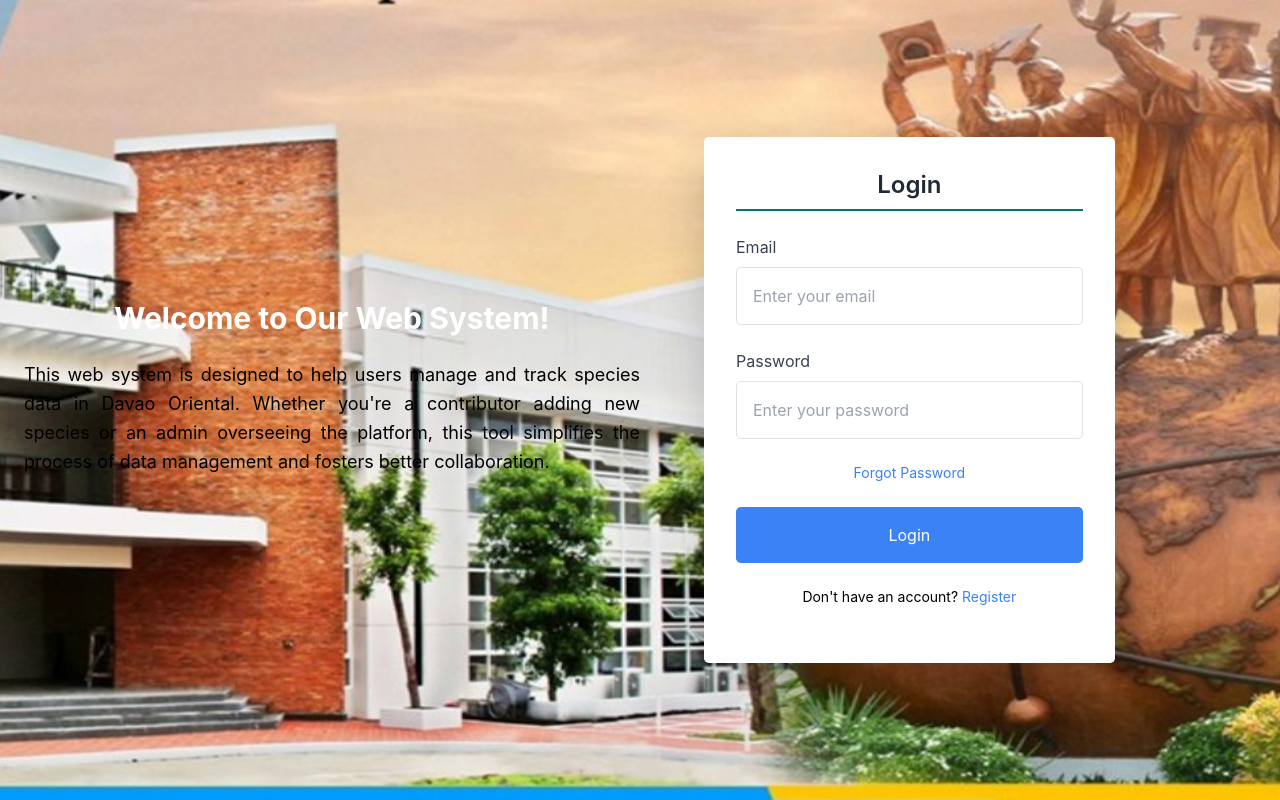
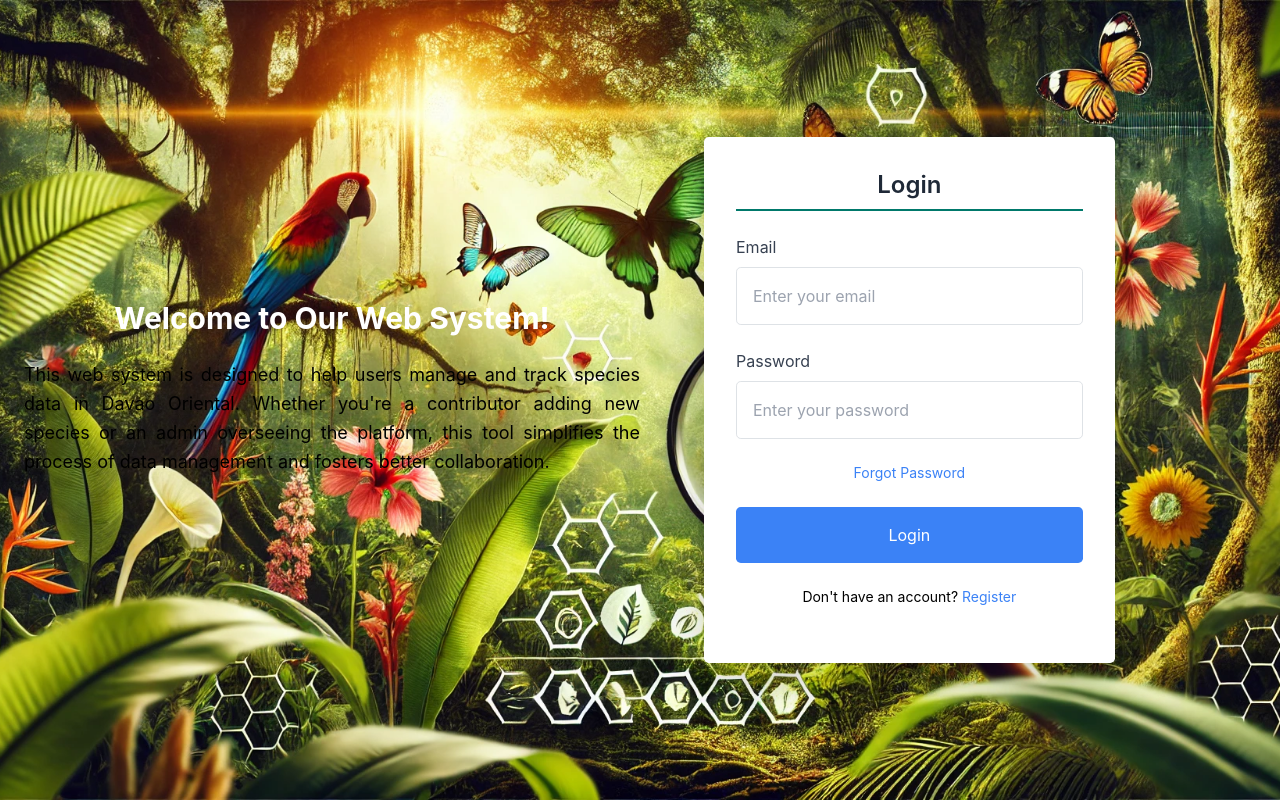
Before and after one commit to Miketzy/capstone2-client, a React (Create React App) app in the folder frontend-client2/: page /login in a window 1280 px wide. Built offline with nearby package versions, Linux system fonts and the light colour scheme; a small style sheet from the web is missing.

Commit message:
login updated

```diff
--- a/frontend-client2/src/Components/Login-register-Form/Login-Form/Login.jsx
+++ b/frontend-client2/src/Components/Login-register-Form/Login-Form/Login.jsx
@@ -71,7 +71,10 @@ const Login = () => {
   return (
     <div
       className="min-h-screen bg-cover bg-center flex items-center"
-      style={{ backgroundImage: "url('/picture/durso.jpg')" }}
+      style={{
+        backgroundImage:
+          "url('/picture/DALL·E 2025-01-24 14.09.37 - A visually stunning background representing biodiversity exploration and species documentation. The scene features a lush rainforest with diverse flor.webp')",
+      }}
     >
       <div className="container mx-auto px-4 flex flex-col lg:flex-row items-center">
         {/* Explanation Section */}
```
